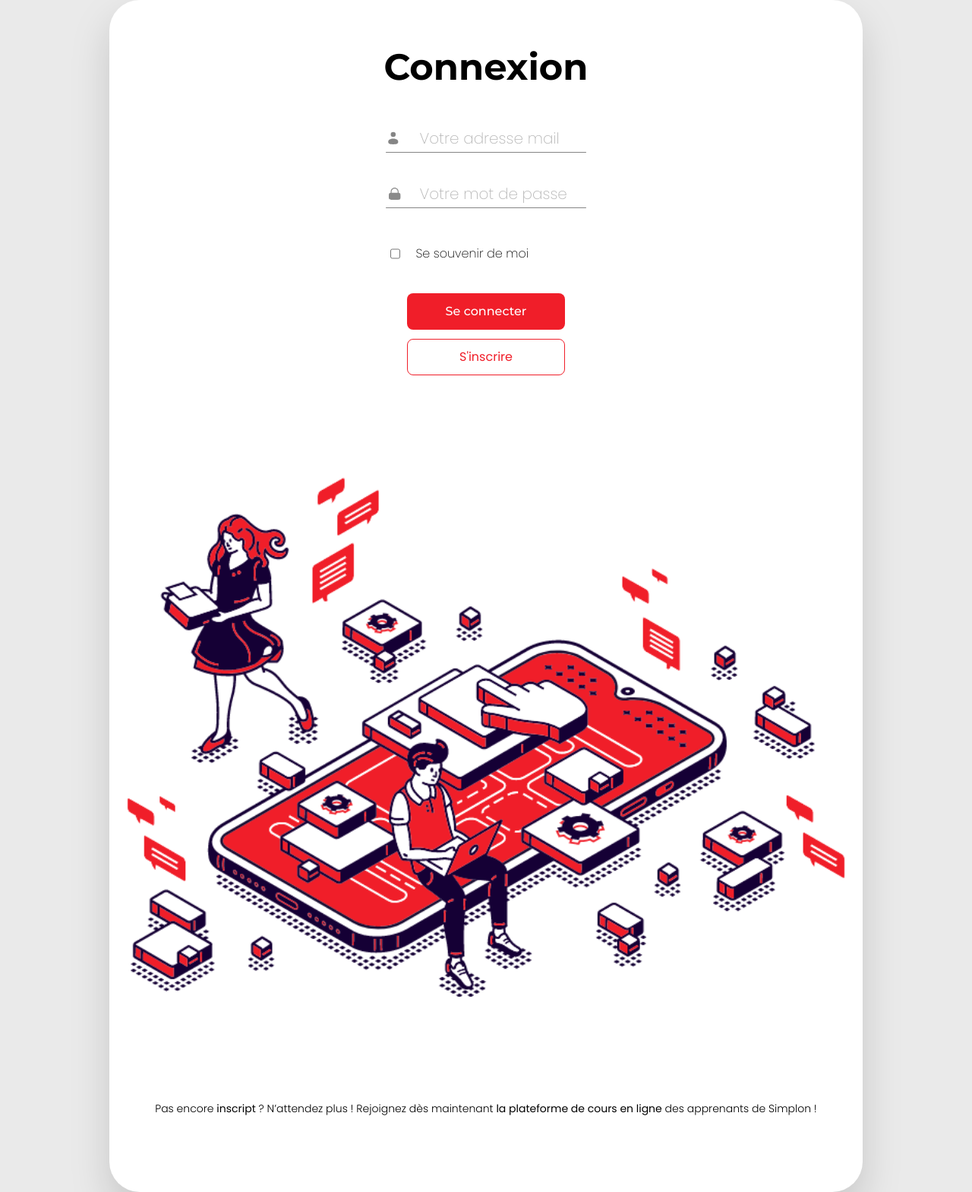
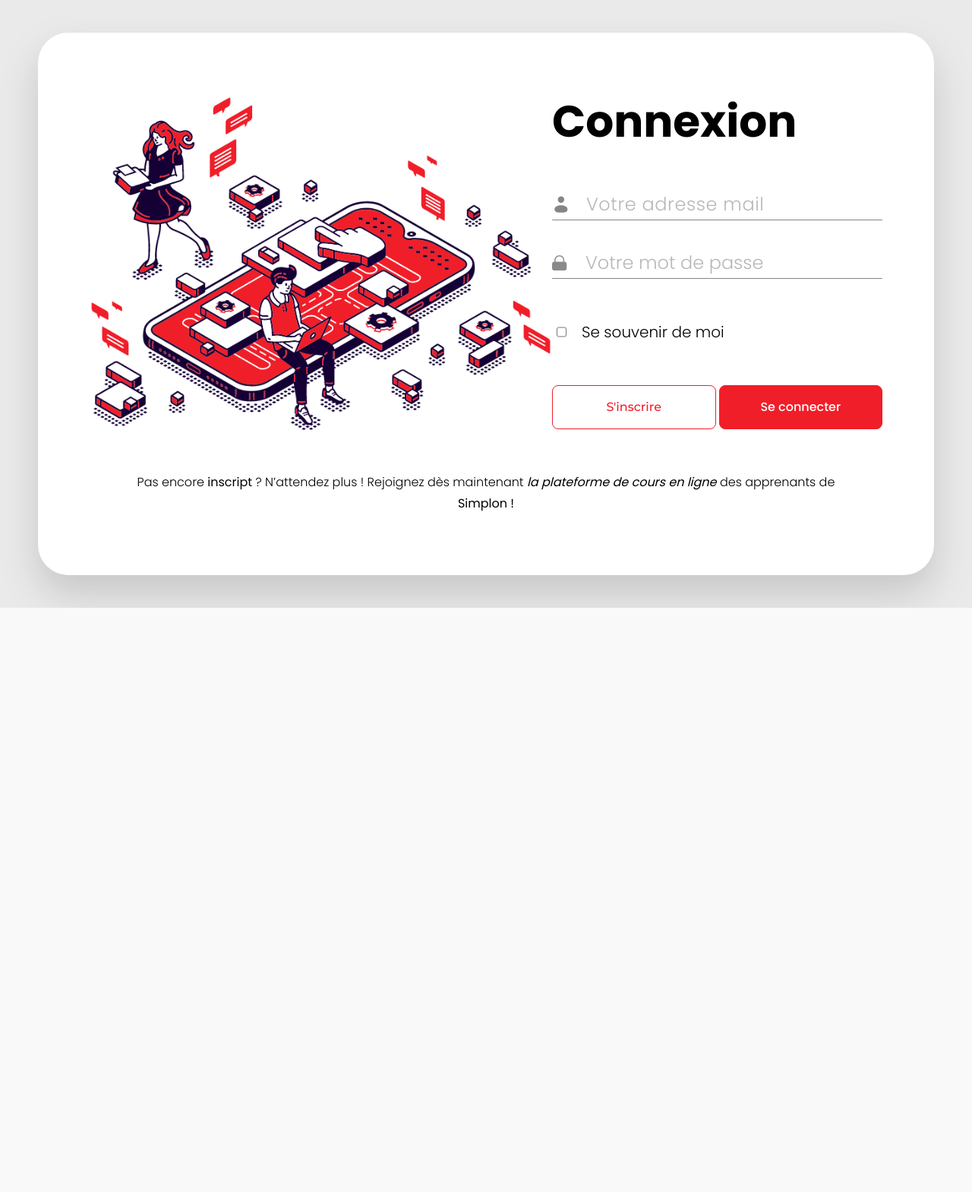
Before and after one commit to cherchetoiles/projet_simplon, a PHP site: page /index.php?action=connexion in a window 1280 px wide. Shown: the whole page at 76% size. After the commit the page ends 800 px from the top, so only its background shows below. Run offline with PHP 8.4, Linux system fonts and the light colour scheme.

Commit message:
responsive front connexion

```diff
--- a/dist/output.css
+++ b/dist/output.css
@@ -522,20 +522,43 @@ video {
   --tw-backdrop-sepia:  ;
 }
 
-.absolute {
-  position: absolute;
-}
-
-.m-2 {
-  margin: 0.5rem;
-}
-
 .m-auto {
   margin: auto;
 }
 
-.m-1 {
-  margin: 0.25rem;
+.mx-2 {
+  margin-left: 0.5rem;
+  margin-right: 0.5rem;
+}
+
+.mx-auto {
+  margin-left: auto;
+  margin-right: auto;
+}
+
+.my-12 {
+  margin-top: 3rem;
+  margin-bottom: 3rem;
+}
+
+.my-auto {
+  margin-top: auto;
+  margin-bottom: auto;
+}
+
+.my-16 {
+  margin-top: 4rem;
+  margin-bottom: 4rem;
+}
+
+.my-14 {
+  margin-top: 3.5rem;
+  margin-bottom: 3.5rem;
+}
+
+.my-10 {
+  margin-top: 2.5rem;
+  margin-bottom: 2.5rem;
 }
 
 .my-2 {
@@ -543,66 +566,24 @@ video {
   margin-bottom: 0.5rem;
 }
 
-.my-4 {
-  margin-top: 1rem;
-  margin-bottom: 1rem;
-}
-
-.my-1 {
-  margin-top: 0.25rem;
-  margin-bottom: 0.25rem;
-}
-
-.my-3 {
-  margin-top: 0.75rem;
-  margin-bottom: 0.75rem;
-}
-
-.my-10 {
-  margin-top: 2.5rem;
-  margin-bottom: 2.5rem;
-}
-
-.mx-auto {
-  margin-left: auto;
-  margin-right: auto;
-}
-
-.mx-1 {
-  margin-left: 0.25rem;
-  margin-right: 0.25rem;
-}
-
-.mx-5 {
-  margin-left: 1.25rem;
-  margin-right: 1.25rem;
-}
-
-.mx-7 {
-  margin-left: 1.75rem;
-  margin-right: 1.75rem;
-}
-
-.mx-8 {
-  margin-left: 2rem;
-  margin-right: 2rem;
-}
-
-.mx-10 {
-  margin-left: 2.5rem;
-  margin-right: 2.5rem;
-}
-
-.mb-12 {
-  margin-bottom: 3rem;
+.mb-24 {
+  margin-bottom: 6rem;
 }
 
 .ml-1 {
   margin-left: 0.25rem;
 }
 
+.ml-1\.5 {
+  margin-left: 0.375rem;
+}
+
 .ml-5 {
   margin-left: 1.25rem;
+}
+
+.ml-\[3px\] {
+  margin-left: 3px;
 }
 
 .mr-6 {
@@ -617,52 +598,8 @@ video {
   margin-top: 2.5rem;
 }
 
-.mt-9 {
-  margin-top: 2.25rem;
-}
-
-.mt-2 {
-  margin-top: 0.5rem;
-}
-
 .mt-3 {
   margin-top: 0.75rem;
-}
-
-.mb-10 {
-  margin-bottom: 2.5rem;
-}
-
-.mb-24 {
-  margin-bottom: 6rem;
-}
-
-.mr-1 {
-  margin-right: 0.25rem;
-}
-
-.mr-10 {
-  margin-right: 2.5rem;
-}
-
-.mr-2 {
-  margin-right: 0.5rem;
-}
-
-.ml-2 {
-  margin-left: 0.5rem;
-}
-
-.ml-1\.5 {
-  margin-left: 0.375rem;
-}
-
-.mt-14 {
-  margin-top: 3.5rem;
-}
-
-.mt-12 {
-  margin-top: 3rem;
 }
 
 .block {
@@ -673,10 +610,6 @@ video {
   display: flex;
 }
 
-.h-12 {
-  height: 3rem;
-}
-
 .h-\[1px\] {
   height: 1px;
 }
@@ -685,32 +618,36 @@ video {
   height: auto;
 }
 
-.w-4 {
-  width: 1rem;
+.h-full {
+  height: 100%;
+}
+
+.h-screen {
+  height: 100vh;
+}
+
+.w-11\/12 {
+  width: 91.666667%;
+}
+
+.w-3\/5 {
+  width: 60%;
 }
 
 .w-5 {
   width: 1.25rem;
 }
 
-.w-52 {
-  width: 13rem;
+.w-9\/12 {
+  width: 75%;
+}
+
+.w-auto {
+  width: auto;
 }
 
 .w-full {
   width: 100%;
-}
-
-.w-screen {
-  width: 100vw;
-}
-
-.w-10 {
-  width: 2.5rem;
-}
-
-.w-11\/12 {
-  width: 91.666667%;
 }
 
 .flex-col {
@@ -719,6 +656,10 @@ video {
 
 .items-center {
   align-items: center;
+}
+
+.justify-end {
+  justify-content: flex-end;
 }
 
 .justify-center {
@@ -738,10 +679,6 @@ video {
 }
 
 .border-\[1px\] {
-  border-width: 1px;
-}
-
-.border {
   border-width: 1px;
 }
 
@@ -779,21 +716,64 @@ video {
   background-color: rgb(255 255 255 / var(--tw-bg-opacity));
 }
 
-.bg-\[ul\(\'assets\/img\/connexion\.png\'\)\] {
-  background-color: ul('assets/img/connexion.png');
-}
-
-.bg-cover {
-  background-size: cover;
-}
-
 .stroke-black {
   stroke: #000;
 }
 
-.px-1 {
-  padding-left: 0.25rem;
-  padding-right: 0.25rem;
+.p-1 {
+  padding: 0.25rem;
+}
+
+.p-10 {
+  padding: 2.5rem;
+}
+
+.p-4 {
+  padding: 1rem;
+}
+
+.p-3 {
+  padding: 0.75rem;
+}
+
+.px-7 {
+  padding-left: 1.75rem;
+  padding-right: 1.75rem;
+}
+
+.py-12 {
+  padding-top: 3rem;
+  padding-bottom: 3rem;
+}
+
+.py-4 {
+  padding-top: 1rem;
+  padding-bottom: 1rem;
+}
+
+.py-14 {
+  padding-top: 3.5rem;
+  padding-bottom: 3.5rem;
+}
+
+.py-10 {
+  padding-top: 2.5rem;
+  padding-bottom: 2.5rem;
+}
+
+.py-3 {
+  padding-top: 0.75rem;
+  padding-bottom: 0.75rem;
+}
+
+.py-2 {
+  padding-top: 0.5rem;
+  padding-bottom: 0.5rem;
+}
+
+.px-3 {
+  padding-left: 0.75rem;
+  padding-right: 0.75rem;
 }
 
 .py-16 {
@@ -801,38 +781,42 @@ video {
   padding-bottom: 4rem;
 }
 
-.px-3 {
-  padding-left: 0.75rem;
-  padding-right: 0.75rem;
+.py-20 {
+  padding-top: 5rem;
+  padding-bottom: 5rem;
 }
 
-.px-5 {
-  padding-left: 1.25rem;
-  padding-right: 1.25rem;
+.pt-12 {
+  padding-top: 3rem;
+}
+
+.pt-16 {
+  padding-top: 4rem;
 }
 
 .pb-14 {
   padding-bottom: 3.5rem;
 }
 
-.pt-16 {
-  padding-top: 4rem;
+.pb-16 {
+  padding-bottom: 4rem;
+}
+
+.pb-20 {
+  padding-bottom: 5rem;
 }
 
 .text-center {
   text-align: center;
 }
 
-.align-middle {
-  vertical-align: middle;
-}
-
 .font-body {
   font-family: "Poppins", sans-serif;
 }
 
-.font-sans {
-  font-family: "Montserrat", sans-serif;
+.text-2xl {
+  font-size: 1.5rem;
+  line-height: 2rem;
 }
 
 .text-5xl {
@@ -845,8 +829,8 @@ video {
   line-height: 1.5rem;
 }
 
-.text-xl {
-  font-size: 1.25rem;
+.text-lg {
+  font-size: 1.125rem;
   line-height: 1.75rem;
 }
 
@@ -855,16 +839,21 @@ video {
   line-height: 1.25rem;
 }
 
+.text-xl {
+  font-size: 1.25rem;
+  line-height: 1.75rem;
+}
+
 .font-bold {
   font-weight: 700;
 }
 
-.font-extralight {
-  font-weight: 200;
+.font-light {
+  font-weight: 300;
 }
 
-.font-light {
-  font-weight: 300;
+.font-medium {
+  font-weight: 500;
 }
 
 .font-normal {
@@ -875,12 +864,16 @@ video {
   text-transform: uppercase;
 }
 
-.leading-3 {
-  line-height: .75rem;
+.italic {
+  font-style: italic;
 }
 
 .leading-7 {
   line-height: 1.75rem;
+}
+
+.tracking-wide {
+  letter-spacing: 0.025em;
 }
 
 .text-black {
@@ -907,6 +900,14 @@ video {
   filter: var(--tw-blur) var(--tw-brightness) var(--tw-contrast) var(--tw-grayscale) var(--tw-hue-rotate) var(--tw-invert) var(--tw-saturate) var(--tw-sepia) var(--tw-drop-shadow);
 }
 
+.transition {
+  transition-property: color, background-color, border-color, text-decoration-color, fill, stroke, opacity, box-shadow, transform, filter, -webkit-backdrop-filter;
+  transition-property: color, background-color, border-color, text-decoration-color, fill, stroke, opacity, box-shadow, transform, filter, backdrop-filter;
+  transition-property: color, background-color, border-color, text-decoration-color, fill, stroke, opacity, box-shadow, transform, filter, backdrop-filter, -webkit-backdrop-filter;
+  transition-timing-function: cubic-bezier(0.4, 0, 0.2, 1);
+  transition-duration: 150ms;
+}
+
 .placeholder\:font-body::-moz-placeholder {
   font-family: "Poppins", sans-serif;
 }
@@ -925,41 +926,292 @@ video {
   color: rgb(183 183 183 / var(--tw-text-opacity));
 }
 
-.hover\:border:hover {
-  border-width: 1px;
+.hover\:border-hovered:hover {
+  --tw-border-opacity: 1;
+  border-color: rgb(180 19 27 / var(--tw-border-opacity));
 }
 
-.hover\:border-0:hover {
-  border-width: 0px;
+.hover\:bg-hovered:hover {
+  --tw-bg-opacity: 1;
+  background-color: rgb(180 19 27 / var(--tw-bg-opacity));
 }
 
-.hover\:border-red:hover {
-  --tw-border-opacity: 1;
-  border-color: rgb(240 30 41 / var(--tw-border-opacity));
+.hover\:bg-stroke\/10:hover {
+  background-color: rgb(217 217 217 / 0.1);
 }
 
-.hover\:bg-white:hover {
-  --tw-bg-opacity: 1;
-  background-color: rgb(255 255 255 / var(--tw-bg-opacity));
+.hover\:text-hovered:hover {
+  --tw-text-opacity: 1;
+  color: rgb(180 19 27 / var(--tw-text-opacity));
 }
 
-.hover\:bg-red:hover {
-  --tw-bg-opacity: 1;
-  background-color: rgb(240 30 41 / var(--tw-bg-opacity));
+.hover\:duration-150:hover {
+  transition-duration: 150ms;
 }
 
-.hover\:text-red:hover {
-  --tw-text-opacity: 1;
-  color: rgb(240 30 41 / var(--tw-text-opacity));
+.hover\:ease-out:hover {
+  transition-timing-function: cubic-bezier(0, 0, 0.2, 1);
 }
 
-.hover\:text-white:hover {
-  --tw-text-opacity: 1;
-  color: rgb(255 255 255 / var(--tw-text-opacity));
+@media (min-width: 768px) {
+  .md\:mx-0 {
+    margin-left: 0px;
+    margin-right: 0px;
+  }
+
+  .md\:mr-1 {
+    margin-right: 0.25rem;
+  }
+
+  .md\:mt-0 {
+    margin-top: 0px;
+  }
+
+  .md\:h-screen {
+    height: 100vh;
+  }
+
+  .md\:w-11\/12 {
+    width: 91.666667%;
+  }
+
+  .md\:w-9\/12 {
+    width: 75%;
+  }
+
+  .md\:w-10\/12 {
+    width: 83.333333%;
+  }
+
+  .md\:flex-row-reverse {
+    flex-direction: row-reverse;
+  }
+
+  .md\:justify-evenly {
+    justify-content: space-evenly;
+  }
+
+  .md\:p-4 {
+    padding: 1rem;
+  }
+
+  .md\:p-0 {
+    padding: 0px;
+  }
+
+  .md\:px-6 {
+    padding-left: 1.5rem;
+    padding-right: 1.5rem;
+  }
+
+  .md\:px-10 {
+    padding-left: 2.5rem;
+    padding-right: 2.5rem;
+  }
+
+  .md\:px-12 {
+    padding-left: 3rem;
+    padding-right: 3rem;
+  }
+
+  .md\:px-20 {
+    padding-left: 5rem;
+    padding-right: 5rem;
+  }
+
+  .md\:py-20 {
+    padding-top: 5rem;
+    padding-bottom: 5rem;
+  }
+
+  .md\:px-36 {
+    padding-left: 9rem;
+    padding-right: 9rem;
+  }
+
+  .md\:py-0 {
+    padding-top: 0px;
+    padding-bottom: 0px;
+  }
+
+  .md\:pt-0 {
+    padding-top: 0px;
+  }
+
+  .md\:pt-20 {
+    padding-top: 5rem;
+  }
+
+  .md\:text-\[58px\] {
+    font-size: 58px;
+  }
 }
 
 @media (min-width: 1024px) {
-  .lg\:items-center {
-    align-items: center;
+  .lg\:mx-12 {
+    margin-left: 3rem;
+    margin-right: 3rem;
+  }
+
+  .lg\:mx-20 {
+    margin-left: 5rem;
+    margin-right: 5rem;
+  }
+
+  .lg\:mx-10 {
+    margin-left: 2.5rem;
+    margin-right: 2.5rem;
+  }
+
+  .lg\:mx-1 {
+    margin-left: 0.25rem;
+    margin-right: 0.25rem;
+  }
+
+  .lg\:my-0 {
+    margin-top: 0px;
+    margin-bottom: 0px;
+  }
+
+  .lg\:mt-12 {
+    margin-top: 3rem;
+  }
+
+  .lg\:h-screen {
+    height: 100vh;
+  }
+
+  .lg\:w-2\/5 {
+    width: 40%;
+  }
+
+  .lg\:w-3\/5 {
+    width: 60%;
+  }
+
+  .lg\:w-full {
+    width: 100%;
+  }
+
+  .lg\:w-7\/12 {
+    width: 58.333333%;
+  }
+
+  .lg\:w-5\/12 {
+    width: 41.666667%;
+  }
+
+  .lg\:w-11\/12 {
+    width: 91.666667%;
+  }
+
+  .lg\:flex-row-reverse {
+    flex-direction: row-reverse;
+  }
+
+  .lg\:items-start {
+    align-items: flex-start;
+  }
+
+  .lg\:items-end {
+    align-items: flex-end;
+  }
+
+  .lg\:justify-end {
+    justify-content: flex-end;
+  }
+
+  .lg\:p-0 {
+    padding: 0px;
+  }
+
+  .lg\:px-32 {
+    padding-left: 8rem;
+    padding-right: 8rem;
+  }
+
+  .lg\:px-0 {
+    padding-left: 0px;
+    padding-right: 0px;
+  }
+
+  .lg\:py-20 {
+    padding-top: 5rem;
+    padding-bottom: 5rem;
+  }
+
+  .lg\:px-36 {
+    padding-left: 9rem;
+    padding-right: 9rem;
+  }
+
+  .lg\:px-16 {
+    padding-left: 4rem;
+    padding-right: 4rem;
+  }
+
+  .lg\:py-16 {
+    padding-top: 4rem;
+    padding-bottom: 4rem;
+  }
+
+  .lg\:py-0 {
+    padding-top: 0px;
+    padding-bottom: 0px;
+  }
+
+  .lg\:py-10 {
+    padding-top: 2.5rem;
+    padding-bottom: 2.5rem;
+  }
+
+  .lg\:pt-20 {
+    padding-top: 5rem;
+  }
+
+  .lg\:text-start {
+    text-align: start;
+  }
+
+  .lg\:text-2xl {
+    font-size: 1.5rem;
+    line-height: 2rem;
+  }
+
+  .lg\:text-xl {
+    font-size: 1.25rem;
+    line-height: 1.75rem;
+  }
+
+  .lg\:text-base {
+    font-size: 1rem;
+    line-height: 1.5rem;
+  }
+
+  .lg\:text-sm {
+    font-size: 0.875rem;
+    line-height: 1.25rem;
   }
 }
+
+@media (min-width: 1280px) {
+  .xl\:px-32 {
+    padding-left: 8rem;
+    padding-right: 8rem;
+  }
+
+  .xl\:text-2xl {
+    font-size: 1.5rem;
+    line-height: 2rem;
+  }
+
+  .xl\:text-xl {
+    font-size: 1.25rem;
+    line-height: 1.75rem;
+  }
+
+  .xl\:text-base {
+    font-size: 1rem;
+    line-height: 1.5rem;
+  }
+}
--- a/tailwind.config.js
+++ b/tailwind.config.js
@@ -10,6 +10,7 @@ module.exports = {
         'gray-bg':'#EAEAEA',
         'gray-dark':'#858585',
         'gray':'#B7B7B7',
+        'hovered':"#B4131B"
 
       },
       borderRadius: {
@@ -19,7 +20,6 @@ module.exports = {
         'body':'"Poppins", sans-serif',
         'sans':'"Montserrat", sans-serif',
       },
-      plugins: [],
     }
   }
 }
--- a/view/signin.php
+++ b/view/signin.php
@@ -15,59 +15,63 @@
     <title>Connexion à K-ZEL Code</title>
 
 </head>
-<body class="flex justify-center w-full = align-middle bg-gray-bg">
+<body class="flex items-center justify-center w-full h-auto lg:h-screen bg-gray-bg">
 
-<div class="flex flex-col items-center justify-center h-auto bg-white rounded-4xl drop-shadow-2xl">
+<div class="flex flex-col items-center justify-center h-auto py-20 mx-2 my-2 bg-white lg:px-16 md:py-20 xl:px-46 lg:py- lg:my-0 rounded-4xl drop-shadow-2xl ">
     <!-- RIGHT SECTION DESKTOP -->
-    <div class="flex flex-col text-center">
-        <h1 class="pt-16 font-sans text-5xl font-bold pb-14">Connexion</h1>
+    <div class="flex flex-col items-center p-1 text-center lg:text-start lg:flex-row-reverse">
+        <div class="flex flex-col items-center w-11/12 lg:items-start lg:w-5/12">
+            <h1 class=" font-body text-5xl md:text-[58px]  font-bold pb-16 ">Connexion</h1>
             <!-- FORM -->
-        <form method="POST" action="" class="w-11/12 mx-auto">
+            <form method="POST" action="?action=signin_treat" class="w-full">
 
                 <div class="flex flex-col">
-                <div class="flex">
-                    <img src="assets/svg/User.svg" class="w-5 h-auto mr-6">
-                    <input type="email" name="email" placeholder="Votre adresse mail" class="text-xl font-extralight placeholder:font-ligth placeholder:text-gray placeholder:font-body text-body">
+                    <label class="flex" name="email">
+                        <img src="assets/svg/User.svg" class="w-5 h-auto ml-[3px] mr-6 h-max-5">
+                        <input type="email" name="email" placeholder="Votre adresse mail" class="w-full text-2xl font-light tracking-wide lg:text-xl xl:text-2xl placeholder:font-ligth placeholder:text-gray placeholder:font-body text-body">
+                    </label>
+
+                    <div class="w-full block mt-1 h-[1px] rounded-full  bg-gray-dark"></div>
+
+                    <label class="flex mt-10" name="password">
+                        <img src="assets/svg/Pass.svg" class="w-5 h-auto mr-6 h-max-5">
+                        <input type="password" name="password" placeholder="Votre mot de passe" class="w-full text-2xl font-light lg:text-xl xl:text-2xl placeholder:font-ligth placeholder:text-gray placeholder:font-body text-body">
+                    </label>
+
+                    <div class="w-full block mt-1 h-[1px] rounded-full bg-gray-dark"></div>
+
+                    <label class="flex text-black my-14" name="save">
+                        <input type="checkbox" name="save"  class="ml-1.5 accent-red stroke-black"><p class="ml-5 text-xl font-light font-body lg:text-base xl:text-xl ">Se souvenir de moi</p>
+                    </label>
+
+                    <div class="flex flex-col items-center justify-center w-full h-auto text-center md:justify-evenly lg:items-end lg:justify-end md:flex-row-reverse">
+
+                        <a href="" class="px-7 py-4 text-white w-3/5 transition  rounded-lg lg:w-full hover:duration-150 border-[1px] border-solid hover:ease-out font-medium border-red hover:bg-hovered font-body hover:border-hovered bg-red">
+                            <div class="w-full m-auto text-base lg:text-sm xl:text-base">
+                                Se connecter
                             </div>
+                        </a>
+                        <a href="" class="w-3/5 lg:w-full mt-3 px-7 py-4 text-red md:mt-0 md:mr-1 border-[1px] border-solid text-lg transition font-medium rounded-lg hover:duration-150 hover:ease-out hover:text-hovered hover:border-hovered hover:bg-stroke/10">
+                            <div class="w-full m-auto text-base lg:text-sm xl:text-base">
+                                S'inscrire
+                            </div>
+                        </a>
 
-                <div class="flex items-center mt-1 h-[1px] rounded-full bg-gray-dark"></div>
-
-                <div class="flex mt-10">
-                    <img src="assets/svg/Pass.svg" class="w-4 h-auto ml-1 mr-6">
-                    <input type="email" name="email" placeholder="Votre mot de passe" class="text-xl font-extralight placeholder:font-ligth placeholder:text-gray placeholder:font-body text-body">
-                </div>
-
-                <div class="w-full mt-1 h-[1px] rounded-full bg-gray-dark"></div>
-
-                <div class="flex mt-12 text-black">
-                    <input type="checkbox" name="save" value="" class="ml-1.5 accent-red stroke-black"><p class="ml-5 text-base font-extralight font-body">Se souvenir de moi</p>
-                </div>
-
-                <div class="flex items-center justify-center">
-                    <div class="flex items-center h-12 mt-10 text-white rounded-lg w-52 bg-red hover:border hover:text-red hover:bg-white hover:border-red">
-                        <a href="" class="m-auto font-bodytext-base">Se connecter</a>
-                    </div>
-                </div>
-
-                <div class="flex items-center justify-center">
-                    <div class="flex items-center h-12 border-[1px] mt-3 border-solid rounded-lg text-red hover:text-white hover:border-0 hover:bg-red border-red w-52">
-                        <a href="" class="m-auto text-base font-body ">S'inscrire</a>
-                    </div>
                     </div>
 
                 </div>
-
             </form>
         </div>
-    <div class="flex w-full h-auto bg-cover">
-        <img src="assets/img/connexion.png" class="w-full h-auto px-5">
+        <div class="flex justify-end w-full h-auto px-3 py-10 mx-2 lg:w-7/12 md:mx-0 lg:px-0 lg:py-0 md:pt-20">
+        <img src="assets/img/connexion.png" class="w-auto h-auto">
         </div>
-   <div class="mx-5 mb-24 text-sm font-light leading-7 text-center font-body">
-        <p class="mx-10">
+    </div>
+    <div class="w-9/12 text-base font-light leading-7 text-center lg:mt-12 lg:w-11/12 font-body">
+        <p class="font-base">
             Pas encore <a href="" class="font-normal">inscript</a> ?
-            N’attendez plus ! Rejoignez dès maintenant <span class="font-normal">la plateforme
+            N’attendez plus ! Rejoignez dès maintenant <span class="italic font-normal">la plateforme
             de cours en ligne</span> des apprenants
-            de Simplon !
+            de <a href="" target="_blank" class="font-normal"> Simplon !
         </p>
    </div>
 </div>
```
Also changed, not shown: assets/img/connexion.png, assets/svg/Pass.svg, assets/svg/User.svg. Lines whose indentation alone changed are shown as unchanged.
